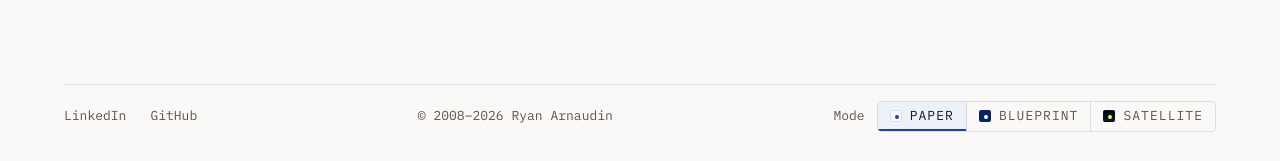
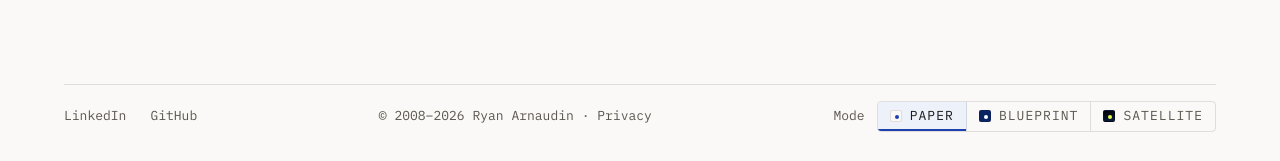
Before and after one commit to arnaudin/arnaudin.github.io, a Jekyll site: the page built from _pages/projects.html, in a window 1280 px wide and 900 px high, scrolled down 2123 px. Shown: the part 736-897 px from the top of the window. Built offline with Jekyll 4.4.1, drawn with Linux system fonts in a browser that asks for light colours.

Commit message:
add privacy to footer

```diff
--- a/_includes/footer.html
+++ b/_includes/footer.html
@@ -12,6 +12,7 @@
         </ul>
         <p class="footer-license">
             <a href="https://github.com/arnaudin/arnaudin.github.io/blob/main/LICENSE" title="View the license for this site and its content">© {{ site.start-year }}–{{ site.time | date: '%Y' }} Ryan Arnaudin</a>
+            <span aria-hidden="true"> · </span><a href="/privacy/">Privacy</a>
         </p>
         <div class="theme-select">
             <span class="theme-select-label" id="footer-theme-label">Mode</span>
```
